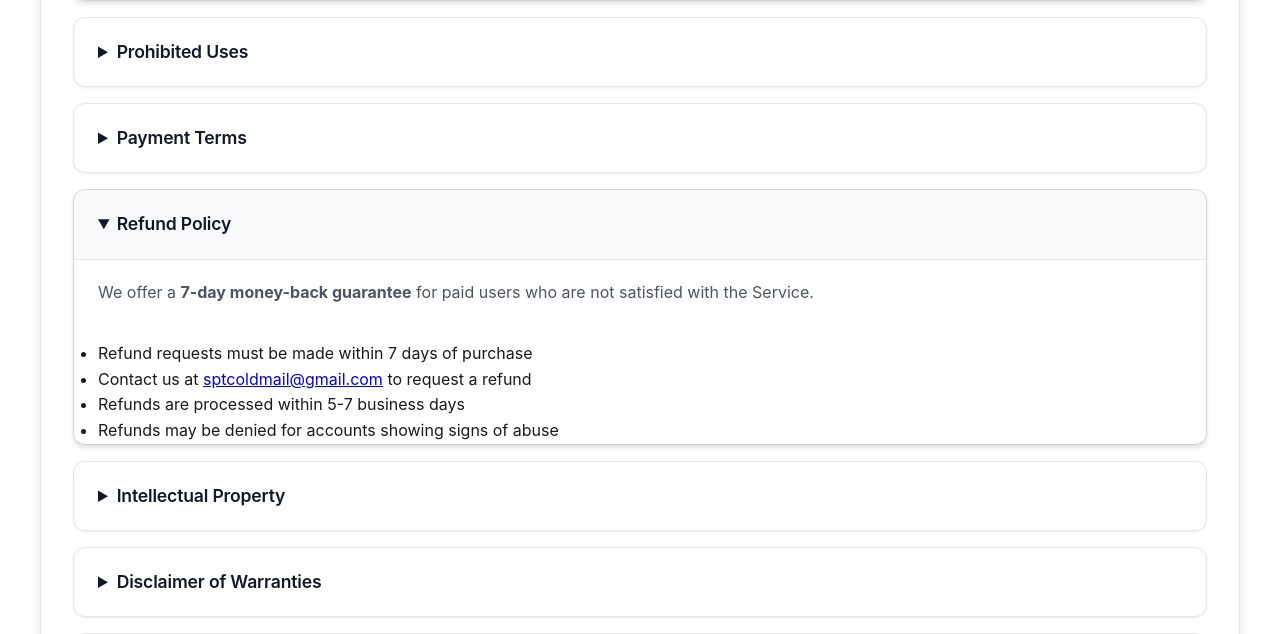
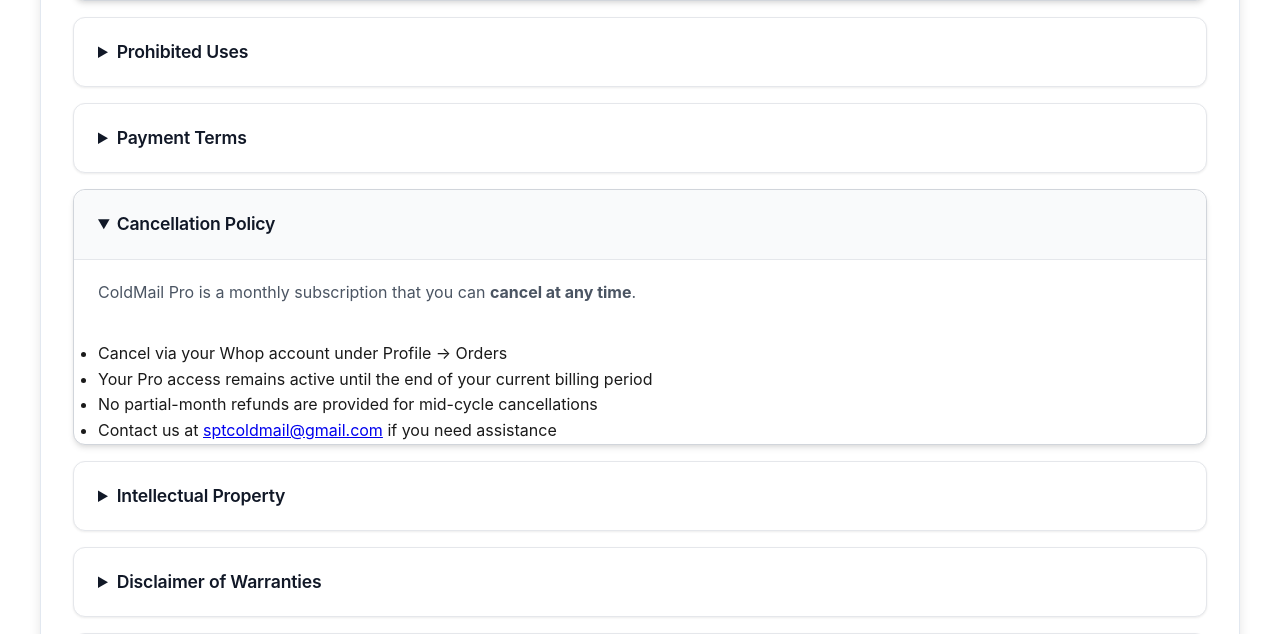
Before and after one commit to SandileGumede/ColdMail-Flask, a Flask app: page /terms in a window 1280 px wide, after a click on "Cancellation Policy". Shown: the part 940-1574 px from the top of the page. Run offline with Flask 3, Linux system fonts and the light colour scheme; parts of the project's set-up code (start-up, migrations or seed data) failed here and were passed over; some libraries are stand-ins or nearby versions.

Commit message:
A few changes

```diff
--- a/templates/faq.html
+++ b/templates/faq.html
@@ -35,8 +35,8 @@
             <p>Pro is $9.99/month. You get 200 prompt improvements per month, access to all AI models, UGC templates, and priority support. Cancel anytime.</p>
         </details>
         <details>
-            <summary>Can I get a refund?</summary>
-            <p>Yes — we offer a 7-day money-back guarantee. Contact us at <a href="mailto:sptcoldmail@gmail.com">sptcoldmail@gmail.com</a> to request a refund.</p>
+            <summary>How do I cancel my subscription?</summary>
+            <p>You can cancel anytime from your Whop account under Profile → Orders. Your Pro access will remain active until the end of your current billing period. If you need help, contact us at <a href="mailto:sptcoldmail@gmail.com">sptcoldmail@gmail.com</a>.</p>
         </details>
         <details>
             <summary>Is my data private?</summary>
--- a/templates/index.html
+++ b/templates/index.html
@@ -195,7 +195,7 @@
                         <span class="status-text">Free improvements left: {{ remaining }} / 6</span>
                     </div>
                     <div class="status-actions">
-                        <a href="/upgrade" class="btn btn-primary">Go Pro — $9.99/mo</a>
+                        <a href="/upgrade" class="btn btn-primary">Go Pro</a>
                     </div>
                 {% endif %}
             {% else %}
--- a/templates/terms.html
+++ b/templates/terms.html
@@ -79,13 +79,13 @@
     </details>
 
     <details>
-        <summary>Refund Policy</summary>
-        <p>We offer a <strong>7-day money-back guarantee</strong> for paid users who are not satisfied with the Service.</p>
+        <summary>Cancellation Policy</summary>
+        <p>ColdMail Pro is a monthly subscription that you can <strong>cancel at any time</strong>.</p>
         <ul style="margin-left: 24px; margin-top: 12px;">
-            <li>Refund requests must be made within 7 days of purchase</li>
-            <li>Contact us at <a href="mailto:sptcoldmail@gmail.com">sptcoldmail@gmail.com</a> to request a refund</li>
-            <li>Refunds are processed within 5-7 business days</li>
-            <li>Refunds may be denied for accounts showing signs of abuse</li>
+            <li>Cancel via your Whop account under Profile → Orders</li>
+            <li>Your Pro access remains active until the end of your current billing period</li>
+            <li>No partial-month refunds are provided for mid-cycle cancellations</li>
+            <li>Contact us at <a href="mailto:sptcoldmail@gmail.com">sptcoldmail@gmail.com</a> if you need assistance</li>
         </ul>
     </details>
 
--- a/templates/upgrade.html
+++ b/templates/upgrade.html
@@ -143,7 +143,7 @@
                     </div>
                     <div class="trust-badge">
                         <svg fill="none" stroke="currentColor" viewBox="0 0 24 24"><path stroke-linecap="round" stroke-linejoin="round" stroke-width="2" d="M9 12l2 2 4-4m6 2a9 9 0 11-18 0 9 9 0 0118 0z"></path></svg>
-                        7-day money back
+                        Cancel anytime
                     </div>
                     <div class="trust-badge">
                         <svg fill="none" stroke="currentColor" viewBox="0 0 24 24"><path stroke-linecap="round" stroke-linejoin="round" stroke-width="2" d="M13 10V3L4 14h7v7l9-11h-7z"></path></svg>
```
